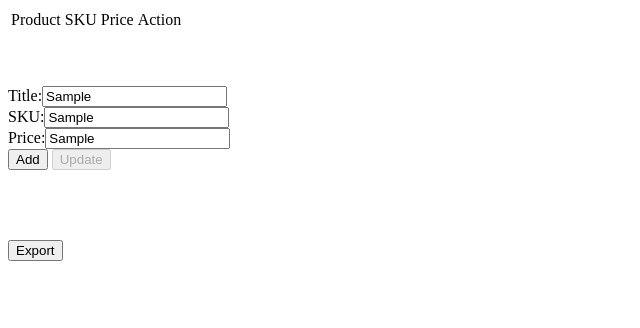
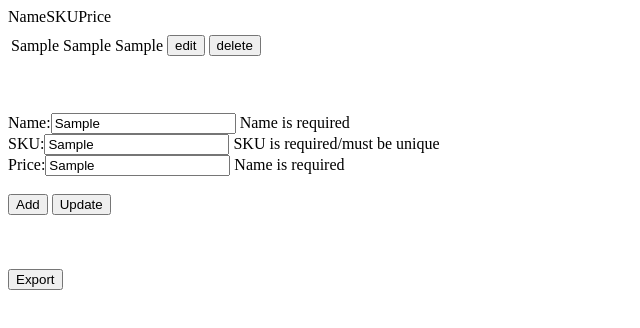
Before and after one commit to ha-taka/TestTask, a plain HTML site: page Widget/index.html in a window 1280 px wide. Both pictures are taken after typing "Sample", "Sample", "Sample" into the empty fields and a click on the button "Add". Shown: the whole page, without its empty margins (0-640 px from the left). Drawn offline with nearby package versions, Linux system fonts and the light colour scheme.

Commit message:
update for 6/4/15

```diff
--- a/Widget/app.js
+++ b/Widget/app.js
@@ -1,82 +1,13 @@
 /**
  * Created by haruna on 5/22/2015.
  */
+
 $(function() {
-    var selectedIndex = -1;
-
     $('#products').listWidget();
 
-    $('#add').click(function(){
-        if (validateFields()) {
-            $('#products').listWidget('add', {
-                name: $('#productname').val(),
-                sku: $('#sku').val(),
-                price: $('#price').val() }
-            );
-            cleanFields();
-        }
-    });
-
-    $('#update').click(function(){
-        if (selectedIndex !== -1) {
-            if (validateFields(selectedIndex)) {
-                $('#products').listWidget('update', selectedIndex, {
-                    name: $('#productname').val(),
-                    sku: $('#sku').val(),
-                    price: $('#price').val()
-                });
-
-                cleanFields();
-                $(this).prop('disabled', true);
-                selectedIndex = -1;
-            }
-        }
-        else {
-            alert('You need to select "edit" first!');
-        }
-    });
-
-    $('#export').click(function() {
-        $('#products').listWidget('print');
-    });
-
-    // todo not getting triggered for some reason
-    $('#products').on( 'listWidgetedited', function( event, data, index ) {
-        $('#productname').val(data.name);
-        $('#sku').val(data.sku);
-        $('#price').val(data.price);
-        $(this).prop('disabled', false);
-        selectedIndex = index;
-    });
-
-    function cleanFields() {
-        $('#productname').val('');
-        $('#sku').val('');
-        $('#price').val('');
-    }
-
-    function validateFields(index) {
-        if ($('#productname').val() === '' || $('#sku').val() === '' || $('#price').val() === '') {
-            alert('all fields required!');
-       //     $('.errorMsg').val('All fields required')
-            return false;
-        }
-
-        if ($('#products').listWidget('exists', 'sku', $('#sku').val(), index)) {
-            alert('SKU needs to be unique!');
-            $('#sku').addClass('error');
-            return false;
-        }
-
-        if (isNaN($('#price').val())) {
-            alert('Price needs to be number!');
-            return false;
-        }
-
-        return true;
-    }
-
-    $('input:text').change(function() {
-        $(this).removeClass('error');
+    $("products").listWidget('setValidators',  {
+        'name': { required: true },
+        'sku': { required: true, unique: true },
+        'price': { required: true, number: true }
     })
 });
--- a/Widget/index.html
+++ b/Widget/index.html
@@ -10,26 +10,47 @@
     <link rel="stylesheet" href="styles.css">
 </head>
 <body>
-<table>
-    <thead>
-    <td>Product</td>
-    <td>SKU</td>
-    <td>Price</td>
-    <td>Action</td>
-    </thead>
-    <tbody id="products">
-    </tbody>
-</table>
+    <div id="products">
+        <table  data-part="grid">
+            <thead>
+                <tr>Name</tr>
+                <tr>SKU</tr>
+                <tr>Price</tr>
+            </thead>
+            <tbody>
+                <tr data-part="grid-row">
+                    <td>{{ name }}</td>
+                    <td>{{ sku }}</td>
+                    <td>{{ price }}</td>
+                    <td>
+                        <button class="edit" name="edit">edit</button>
+                    </td>
+                    <td>
+                        <button class="delete" name="delete">delete</button>
+                    </td>
+                </tr>
+            </tbody>
+        </table>
 
-<br><br><br>
-Title:<input type="text" id="productname"/><br>
-SKU:<input type="text" id="sku"/><br>
-Price:<input type="text" id="price"/><br>
-<button id="add">Add</button>
-<button id="update" disabled>Update</button>
-<p class="errorMsg" class="error"></p>
+        <form name="inputForm" data-part="form">
+            <br><br><br>
+            <div>
+            Name:<input type="text" name="name"/>
+            <span name="error" class=".no_error">Name is required</span><br>
+            </div>
+            <div>
+            SKU:<input type="text" name="sku"/>
+            <span class=".no_error">SKU is required/must be unique</span>
+            </div>
+            <div>
+            Price:<input type="text" name="price"/>
+            <span name="error" class=".no_error">Name is required</span></div><br>
+            <button name="add">Add</button>
+            <button name="update">Update</button>
+        </form>
 
-<br><br><br>
-<button id="export">Export</button>
+        <br><br><br><button name="export">Export</button>
+    </div>
+
 </body>
 </html>
--- a/Widget/listWidget.js
+++ b/Widget/listWidget.js
@@ -3,73 +3,132 @@
  */
 
 (function($) {
+    var VALIDATORS = {
+        required: function(value) {
+            return !value;
+        },
+        unique: function(value, items, fieldName) {
+            for (var i = 0; i < items.length; i++) {
+                if (items[i][fieldName] === value) {
+                    return false;
+                }
+            }
+
+            return true;
+        },
+        number: function(value) {
+            return !isNaN(value);
+        }
+    };
+
     $.widget('ui.listWidget', {
-        _init: function() {
+        _init: function () {
         },
 
-    _create: function() {
-          this._on({
-              'click .delete': 'removeItem',
-              'click .edit': 'editItem'
-          });
-          items = [];
+        _create: function () {
+            this._table = this.element.find('[data-part="grid"]');
+            this._form = this.element.find('[data-part="form"]');
+            this._rowTemplate = this._table.find('[data-part="grid-row"]').remove();
+            this._items = [];
+            this._on({
+                'click [name=delete]': 'removeItem',
+                'click [name=edit]': 'editItem',
+                'click [name=add]': 'addItem',
+                'click [name=update]': 'updateItem',
+                'click [name=export]': 'print'
+            });
+            selectedIndex = -1;
+        },
+
+        setValidators: function(validators) {
+            for (var fieldName in validators) {
+                var fieldValidators = validators[fieldName];
+                this._on(this._form[fieldName], { change: this._handleChangeEvent(fieldName, fieldValidators) });
+            }
+        },
+
+        _handleChangeEvent: function(fieldName, validators) {
+            return function(event) {
+                var error_element = event.target.parent().span;
+                $.each(validators, function(validatorName) {
+                    VALIDATORS[validatorName](value, this._items, fieldName) ? error_element.removeClass("error").addClass("no_error"):error_element.removeClass("no_error").addClass("error");
+                })
+            };
+        },
+
+        _rowFor: function(item) {
+            var itemNode = this._rowTemplate.clone();
+
+            itemNode.each(function(i, cellNode) {
+                var cell = $(cellNode);
+                var text = cell.html().replace(/\{\{\s*(\w+)\s*\}\}/g, function(match, capture) {
+                    return item[capture];
+                });
+
+                cell.html(text);
+            });
+
+            return itemNode;
         },
 
         removeItem: function(event) {
             if (confirm('are you sure to delete?')) {
                 var item = $(event.target).closest('tr');
+                this._items.splice(item.index(), 1);
                 item.remove();
-                items.splice(item.index(), 1);
             }
         },
 
         editItem: function(event) {
             var index = $(event.target).closest('tr').index();
-            this._trigger('edited', event, [items[index], index]);
+            this.objToForm(this._items[index]);
+            selectedIndex = index;
+            this._form.update.disabled = true;
         },
 
-        add: function(object) {
-            var line = '<tr>';
-            $.each(object, function(key, value){
-                line += '<td>' + value + '</td>';
-            });
+        addItem: function(event) {
+            event.preventDefault();
 
-            line += '<td><button class="edit">edit</button></td>';
-            line += '<td><button class="delete">delete</button></td>';
-            line += '</tr>';
+            var obj = this.objFromForm();
 
-            this.element.append(line);
-            items.push(object);
+            this._table.append(this._rowFor(obj));
+            this._items.push(obj);
         },
 
-        update: function(index, object) {
-            var line = '<tr>';
-            $.each(object, function(key, value){
-                line += '<td>' + value + '</td>';
-            });
+        updateItem: function(event) {
+            event.preventDefault();
 
-            line += '<td><button class="edit">edit</button></td>';
-            line += '<td><button class="delete">delete</button></td>';
-            line += '</tr>';
+            var obj = this.objFromForm();
 
-            $('tbody tr:eq(' + index + ')').replaceWith(line);
-            items[index] = object;
+            $("tbody tr:eq(" + selectedIndex + ")").replaceWith(this._rowFor(obj));
+//            this._table['tbody tr:eq(' + selectedIndex + ')'].replaceWith(this._rowFor(obj));
+            this._items[selectedIndex] = obj;
         },
-// todo        global search. You need to find elements relative to your this.element
 
         print: function() {
             console.log('***** Products List *****');
-            console.log(JSON.stringify(items));
+            console.log(JSON.stringify(this._items));
         },
 
-        exists: function(key, value, index) {
-            for (var i = 0; i < items.length; i++) {
-                if (index !== i && items[i][key] === value) {
-                    return true;
-                }
+        objFromForm: function() {
+            var form = this.element.find('[data-part="form"]').get(0);
+            var product = 'name sku price'.split(' ').reduce(function(product, fieldName) {
+                var field = form[fieldName];
+                product[field.name] = field.value;
+
+                return product;
+            }, {});
+
+            return product;
+        },
+
+        objToForm: function(object) {
+            var form = this.element.find('[data-part="form"]').get(0);
+            for (var prop in object) {
+                var field = form[prop];
+                field.value = object[prop];
             }
 
-            return false;
         }
     });
 }(jQuery));
--- a/Widget/styles.css
+++ b/Widget/styles.css
@@ -1,3 +1,7 @@
 .error {
     background-color:red;
 }
+
+.no_error {
+    display:none;
+}
```
